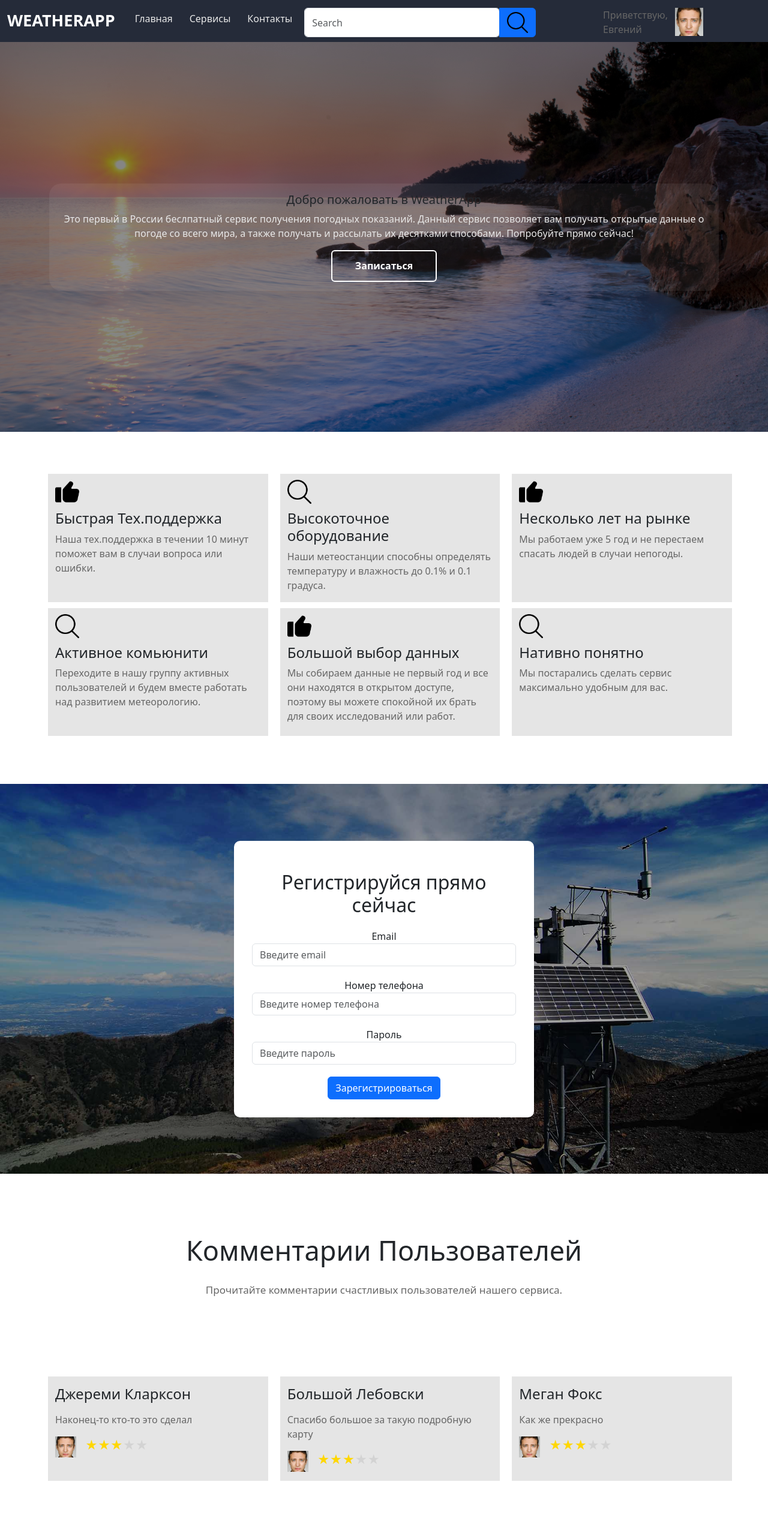
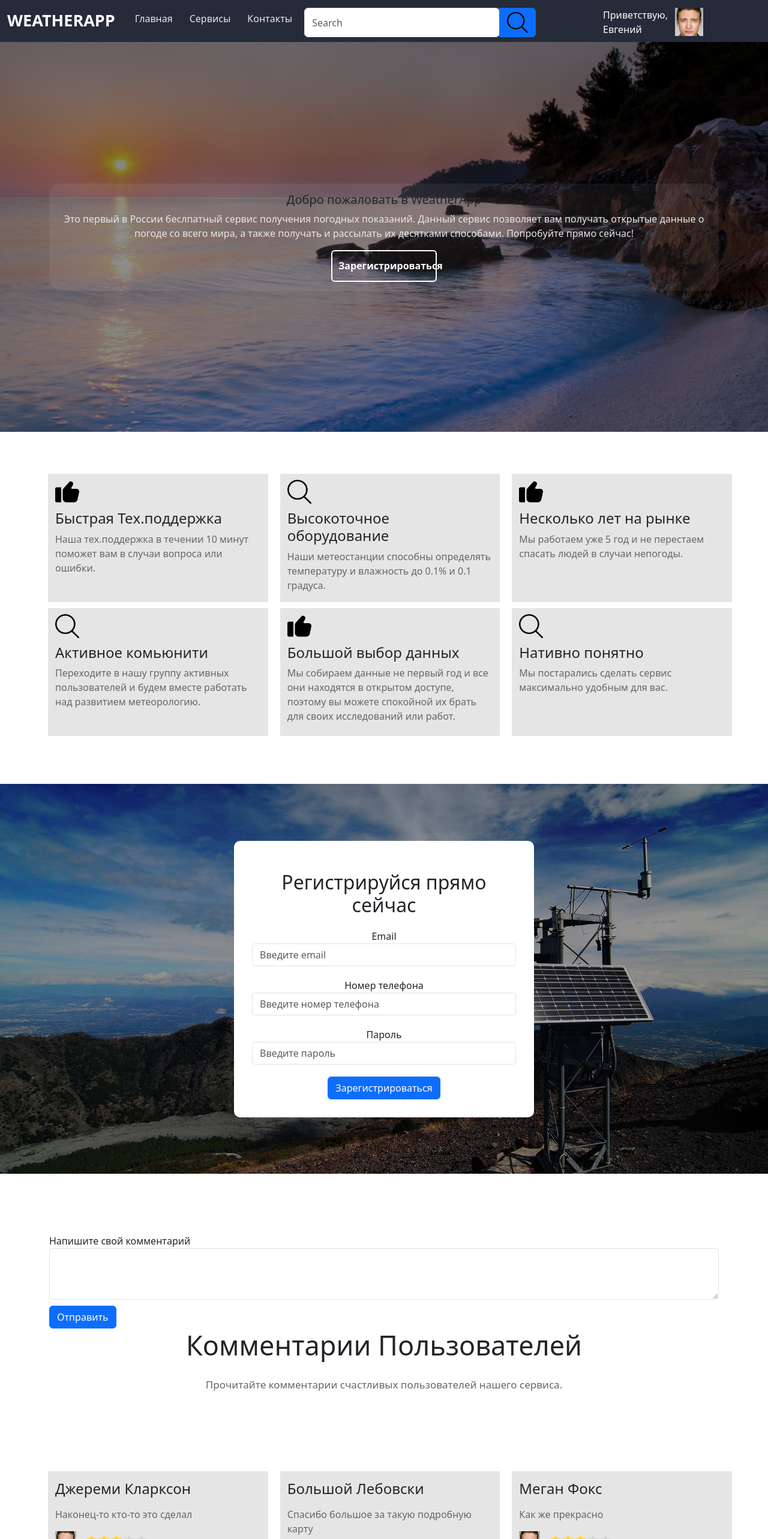
Before and after one commit to Ctfy21/exam_polytech, a Vue app: page / in a window 1280 px wide. Shown: the top 2566 px of the page at 60% size. Built offline with nearby package versions, Linux system fonts and the light colour scheme.

Commit message:
pre-final commit

```diff
--- a/src/App.vue
+++ b/src/App.vue
@@ -36,7 +36,7 @@
                         </button>
                       </li>
                       <li style="display: inline-block; margin-left: 100px;" class="nav-item">
-                        <p style="padding: 0; margin: 0;">Приветствую, Евгений</p>
+                        <p style="padding: 0; margin: 0; color: #fff;">Приветствую, Евгений</p>
                       </li>
                       <li style="display: inline-block;" class="nav-item">
                         <img style="width: 47px; height: 47px;" src="../public/face.jpg" alt="">
--- a/src/components/Main-page.vue
+++ b/src/components/Main-page.vue
@@ -5,7 +5,7 @@
         <div class="banner-text">
           <h5>Добро пожаловать в WeatherApp</h5>
           <p class="banner-desc">Это первый в России беслпатный сервис получения погодных показаний. Данный сервис позволяет вам получать открытые данные о погоде со всего мира, а также получать и рассылать их десятками способами. Попробуйте прямо сейчас!</p>
-          <a href="#" class="btn logo-button top-margin">Записаться</a>
+          <a href="#" class="btn logo-button top-margin">Зарегистрироваться</a>
         </div>
       </div>
     </div>
@@ -50,9 +50,15 @@
             </div>
         </div>
     </section>
+
     <section style="margin-top: 100px;">
     <div>
         <div class="container">
+          <div class="form-group">
+    <label for="exampleFormControlTextarea1">Напишите свой комментарий</label>
+    <textarea class="form-control" id="exampleFormControlTextarea1" rows="3"></textarea>
+    <button style="margin-top: 10px;" type="submit" class="btn btn-primary">Отправить</button>
+  </div>
             <div class="main-titles-head text-center">
                 <h3 class="header-name ">
                   Комментарии пользователей
@@ -293,4 +299,7 @@ h3.header-name {
 .rating-mini > span.active {
 	color: gold;
 }
+.form-group{
+  width: 100%;
+}
 </style>
```
